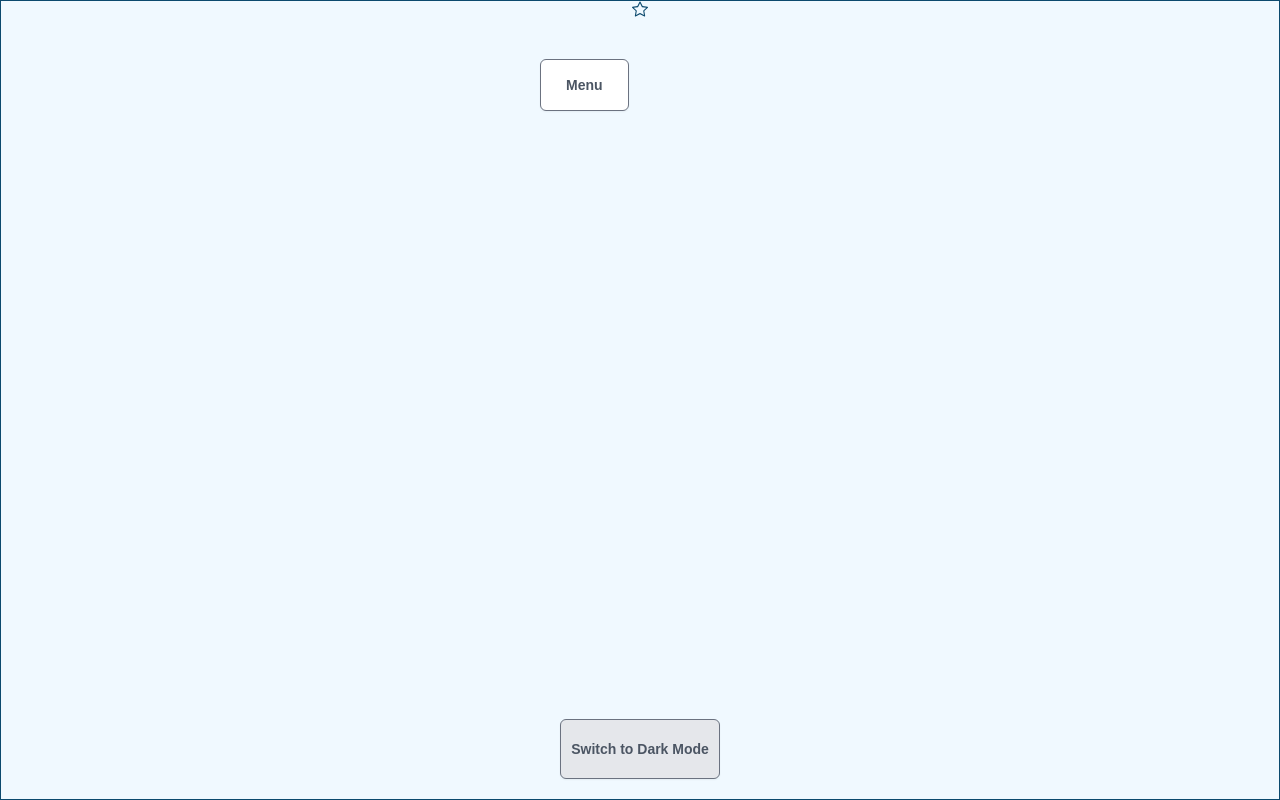
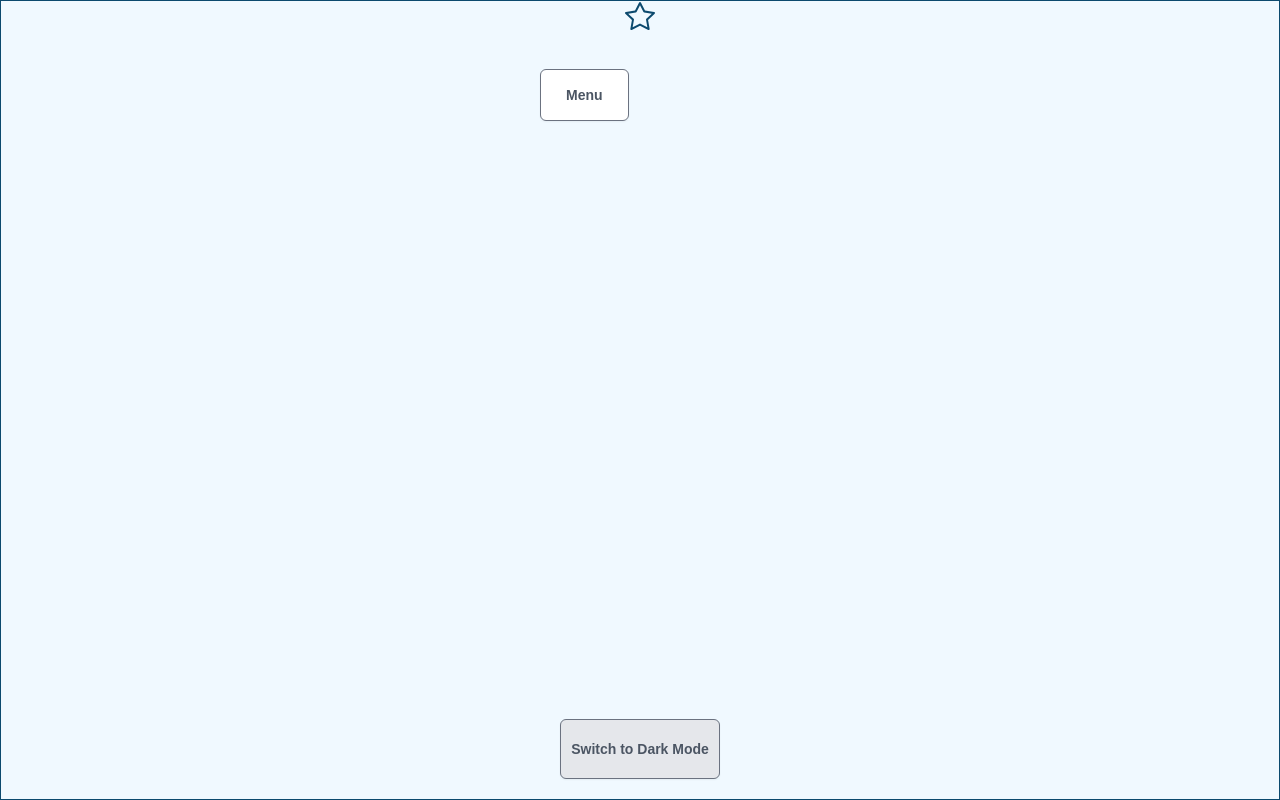
Before and after one commit to Anuska86/Reusability, a React (Vite) app in the folder reusability/: page / in a window 1280 px wide. Built offline with nearby package versions, Linux system fonts and the light colour scheme.

Commit message:
Update index.css

```diff
--- a/reusability/src/index.css
+++ b/reusability/src/index.css
@@ -115,6 +115,20 @@ button.button-danger {
   border-bottom: 1px solid #6b7280;
 }
 
+/* Star Rating Styles */
+.star {
+  height: 30px;
+  width: 30px;
+  cursor: pointer;
+  transition: color 0.5s ease-in-out;
+  user-select: none;
+  color: #0c4a6e;
+}
+
+.star.filled {
+  color: orange;
+}
+
 /* Dark and Light Theme Styles */
 .app-container {
   display: flex;
```
